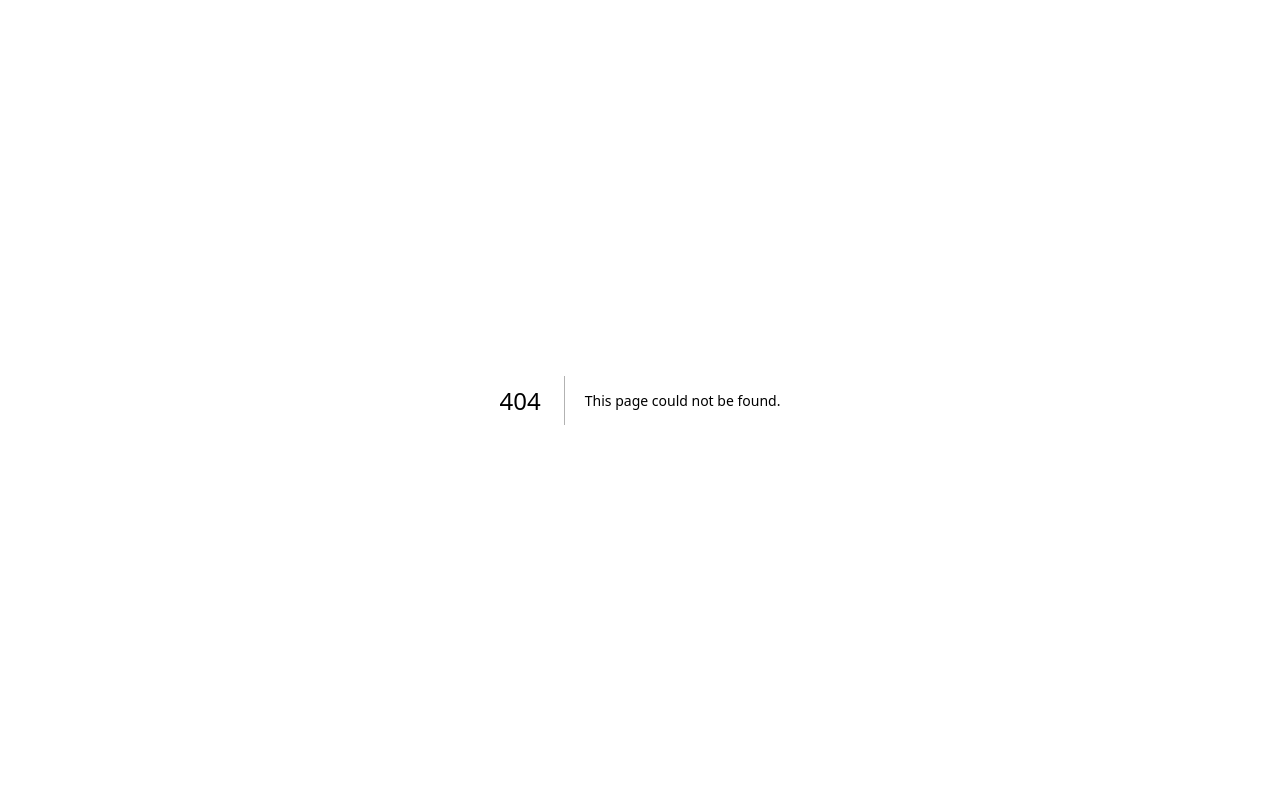
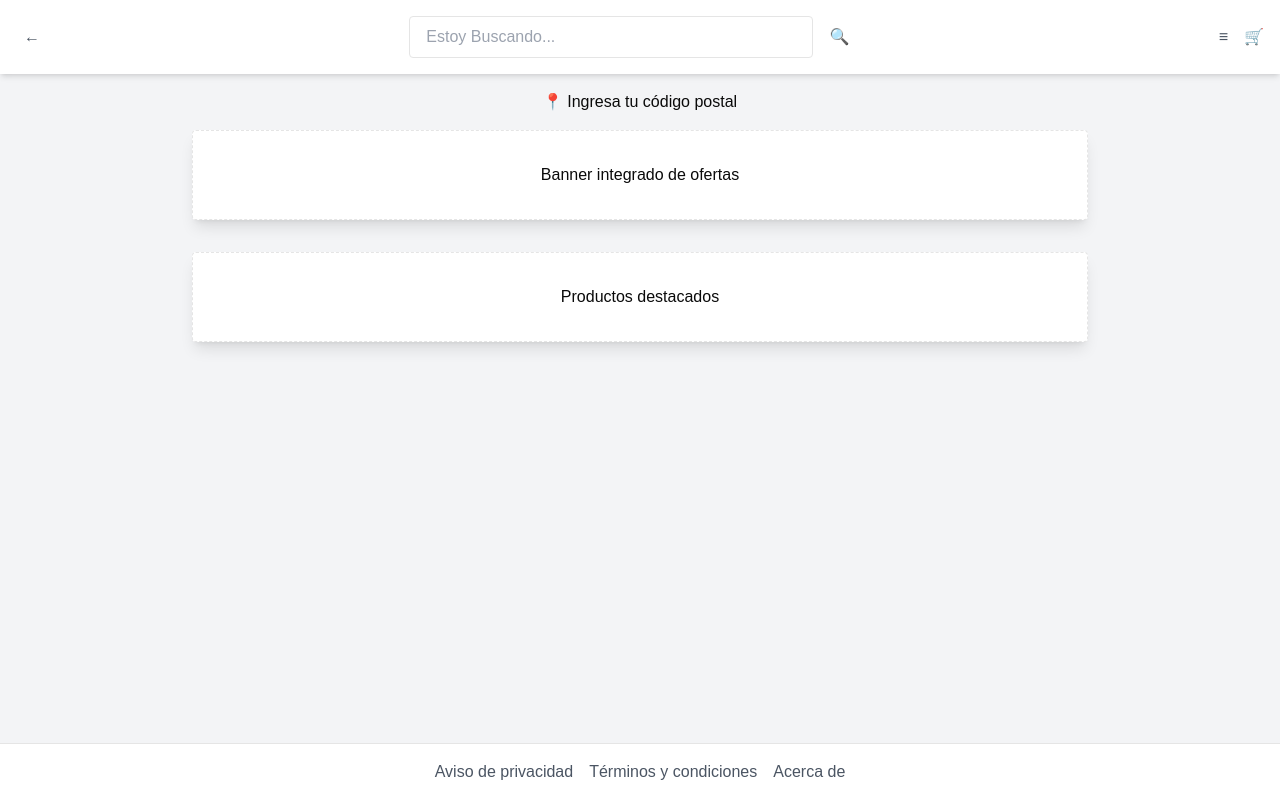
Before and after one commit to AntonioPeral/proyectoPV24, a Next.js app: page /buscando in a window 1280 px wide. Before the commit this address had no page. Built offline with nearby package versions, Linux system fonts and the light colour scheme.

Commit message:
Creacion de pagina 6

```diff
--- /dev/null
+++ b/src/app/buscando/page.tsx
@@ -0,0 +1,58 @@
+"use client"
+
+// pages/Buscando.js
+import React from 'react';
+import Image from 'next/image';
+
+export default function buscando() {
+  return (
+
+
+    <div className="min-h-screen flex flex-col items-center bg-gray-100">
+      {/* Header */}
+      <header className="flex items-center w-full p-4 bg-white shadow-md">
+        <div className="mr-auto flex items-center space-x-4">
+          <button className="p-2 text-gray-600">&#8592;</button>
+
+        </div>
+        <div className="flex items-center space-x-2 w-full max-w-md mx-auto">
+          <input
+            type="text"
+            placeholder="Estoy Buscando..."
+            className="border rounded w-full py-2 px-4"
+          />
+          <button className="p-2 text-gray-600">🔍</button>
+        </div>
+        <div className="ml-auto flex items-center space-x-4">
+          <div className="text-gray-600 cursor-pointer">≡</div>
+          <div className="text-gray-600 cursor-pointer">🛒</div>
+        </div>
+      </header>
+
+      {/* Postal Code */}
+      <div className="my-4">
+        <span role="img" aria-label="location">
+          📍
+        </span>{' '}
+        Ingresa tu código postal
+      </div>
+
+      {/* Main Content */}
+      <main className="w-full max-w-4xl flex flex-col items-center space-y-8">
+        <div className="w-full bg-white shadow-lg rounded p-8 border border-dashed text-center">
+          Banner integrado de ofertas
+        </div>
+        <div className="w-full bg-white shadow-lg rounded p-8 border border-dashed text-center">
+          Productos destacados
+        </div>
+      </main>
+
+      {/* Footer */}
+      <footer className="mt-auto p-4 w-full flex justify-center space-x-4 bg-white border-t">
+        <button className="text-gray-600">Aviso de privacidad</button>
+        <button className="text-gray-600">Términos y condiciones</button>
+        <button className="text-gray-600">Acerca de</button>
+      </footer>
+    </div>
+  );
+}
--- a/src/app/iniciar-sesion/page.tsx
+++ b/src/app/iniciar-sesion/page.tsx
@@ -1,7 +1,7 @@
 "use client";
 
 import Image from "next/image";
-import { useRouter } from "next/navigation"; // Importamos el hook de enrutamiento
+import { useRouter } from "next/navigation";
 import { Button } from "@/components/ui/button";
 import { Avatar, AvatarFallback, AvatarImage } from "@/components/ui/avatar";
 import { Input } from "@/components/ui/input";
@@ -10,7 +10,8 @@ export default function CustomPage() {
   const router = useRouter();
 
   const handleNextClick = () => {
-    // Lógica para el siguiente paso
+    // Redirige a la página "Buscando" al hacer clic en "Ingresar"
+    router.push("/buscando");
   };
 
   const handleForgotPasswordClick = () => {
@@ -22,11 +23,11 @@ export default function CustomPage() {
     <div className="flex flex-col items-center justify-center min-h-screen py-4">
       {/* Imagen principal centrada */}
       <Image
-        src="/images/image.jpg" // Reemplaza con la ruta de tu imagen
+        src="/images/image.jpg"
         alt="Imagen Logo"
         width={400}
         height={450}
-        className="mx-auto mb-4" // Añade margen inferior para separar de otros elementos
+        className="mx-auto mb-4"
       />
 
       <Avatar className="w-40 h-40 mb-4">
@@ -42,9 +43,10 @@ export default function CustomPage() {
           className="mb-4 w-full max-w-xs"
         />
 
-        {/* Botón Siguiente */}
+        <Input placeholder="Contraseña" className="mb-4 w-full max-w-xs" />
+
         <Button onClick={handleNextClick} className="w-full max-w-xs mb-4">
-          Siguiente
+          Ingresar
         </Button>
 
         {/* Botón ¿Olvidaste Contraseña? */}
```
